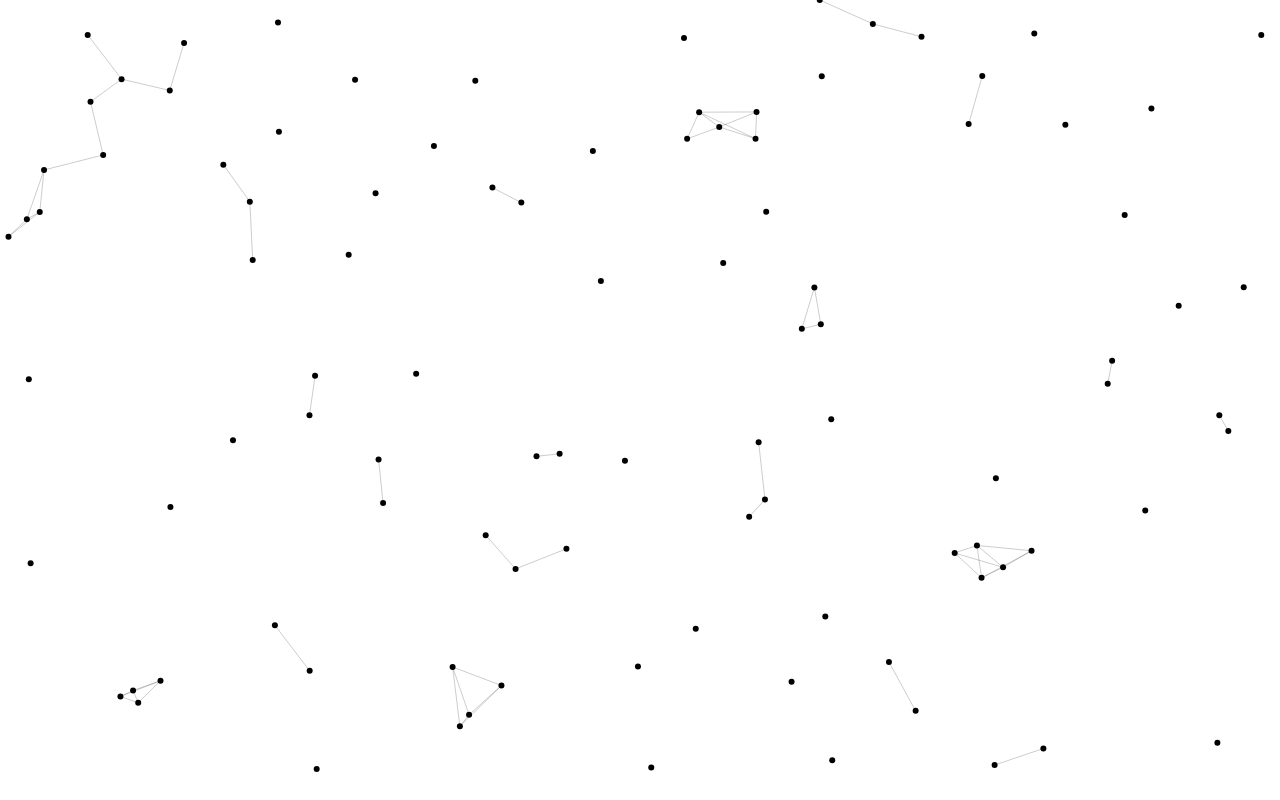
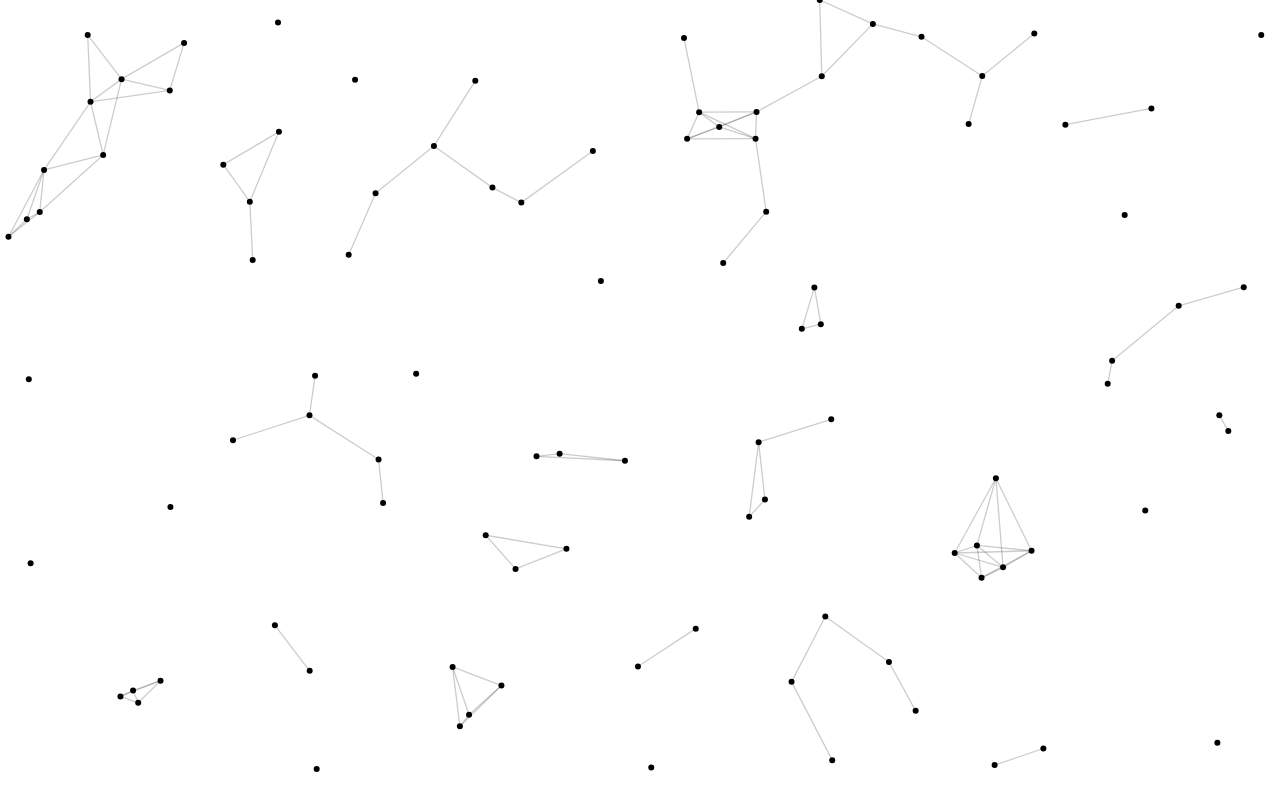
Before and after one commit to schreiberbrett/experiments, a plain HTML site: page proximity_moving_graph.html in a window 1280 px wide. Drawn offline with Linux system fonts and the light colour scheme.

Commit message:
Update proximity_moving_graph.html

```diff
--- a/proximity_moving_graph.html
+++ b/proximity_moving_graph.html
@@ -38,7 +38,7 @@
         const numPoints = 100;
         const dotSize = 3;
         const speed = 1.5; // Speed of each dot
-        const maxDistance = 0.05 * Math.max(canvas.width, canvas.height); // 10% of the maximum canvas dimension
+        const maxDistance = 0.07 * Math.max(canvas.width, canvas.height); // 10% of the maximum canvas dimension
 
         // Create an array of points with random positions and directions
         const points = Array.from({ length: numPoints }, () => ({
@@ -59,7 +59,7 @@
 
                     if (distance < maxDistance) {
                         ctx.strokeStyle = 'rgba(0, 0, 0, 0.2)'; // Light line color
-                        ctx.lineWidth = 1;
+                        ctx.lineWidth = 1.3;
                         ctx.beginPath();
                         ctx.moveTo(points[i].x, points[i].y);
                         ctx.lineTo(points[j].x, points[j].y);
```
